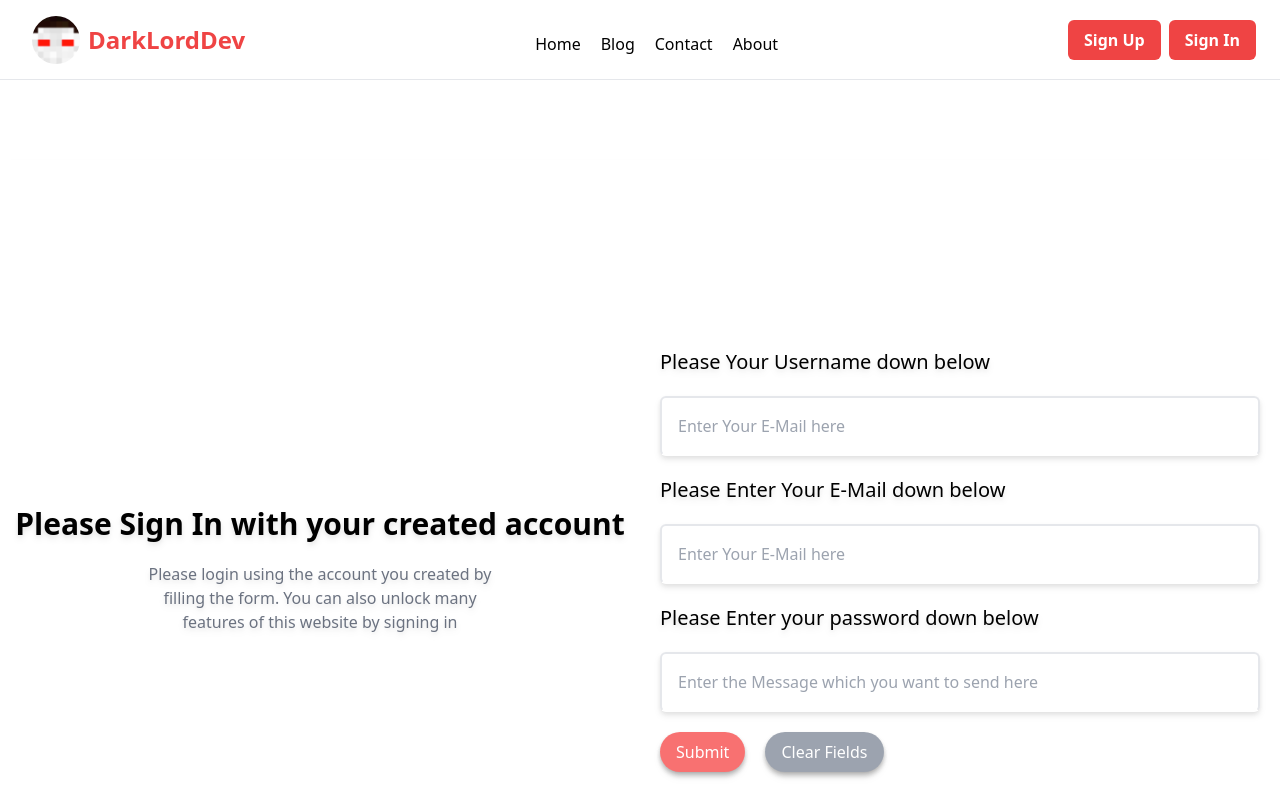
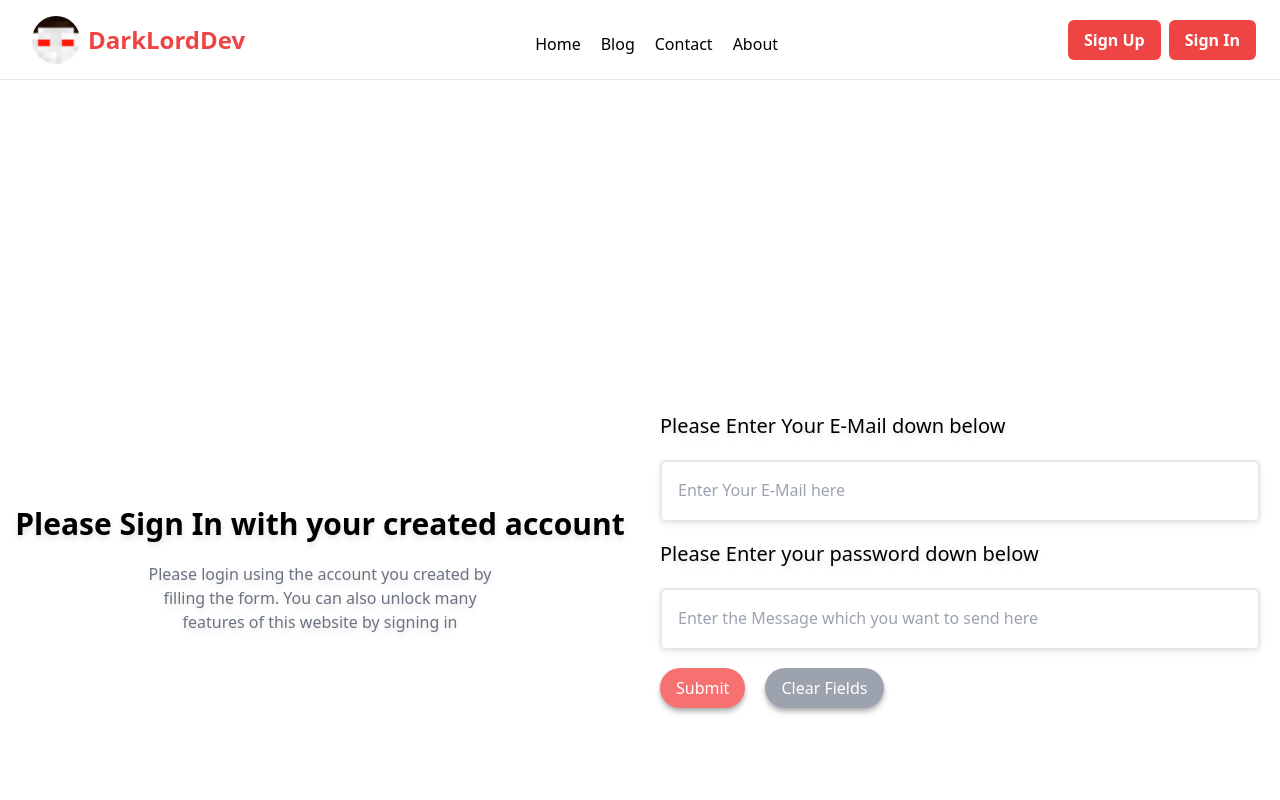
Before and after one commit to DarkLordDev/darklorddev, a Next.js app: page /signin in a window 1280 px wide. Shown: the top 800 px of the page. Built offline with nearby package versions, Linux system fonts and the light colour scheme.

Commit message:
Backend Integrates

```diff
--- a/pages/contact.js
+++ b/pages/contact.js
@@ -6,6 +6,21 @@ const Contact = () => {
 
 	const handleOnChange = (e) => {
 		setContactCreds({ ...contactCreds, [e.target.name]: e.target.value });
+	};
+
+	const handleOnSubmit = async (e) => {
+		e.preventDefault();
+		const res = await fetch(
+			"https://darklorddevbackendapi.herokuapp.com/contacts",
+			{
+				method: "POST",
+				headers: {
+					"Content-Type": "application/json",
+				},
+				body: JSON.stringify(contactCreds),
+			}
+		);
+		setContactCreds({ email: "", desc: "" });
 	};
 
 	return (
@@ -24,7 +39,7 @@ const Contact = () => {
 						opinions.
 					</p>
 				</div>
-				<form>
+				<form onSubmit={handleOnSubmit}>
 					<label htmlFor="email">Please Enter Your E-Mail down below</label>
 					<input
 						type="email"
--- a/pages/signin.js
+++ b/pages/signin.js
@@ -3,13 +3,31 @@ import { useState } from "react";
 
 const signin = () => {
 	const [signInCreds, setSignInCreds] = useState({
-		username: "",
-		email: "",
+		identifier: "",
 		password: "",
 	});
 
 	const handleOnChange = (e) => {
 		setSignInCreds({ ...signInCreds, [e.target.name]: e.target.value });
+	};
+
+	const handleOnSubmit = async (e) => {
+		e.preventDefault();
+		console.log(JSON.stringify(signInCreds));
+		const res = await fetch(
+			"https://darklorddevbackendapi.herokuapp.com/auth/local",
+			{
+				method: "POST",
+				headers: {
+					"Content-Type": "application/json",
+				},
+				body: JSON.stringify(signInCreds),
+			}
+		);
+		const json = await res.json();
+		if (json !== null || json !== undefined) {
+			localStorage.setItem("jwt", json.jwt);
+		}
 	};
 
 	return (
@@ -25,26 +43,18 @@ const signin = () => {
 						can also unlock many features of this website by signing in
 					</p>
 				</div>
-				<form>
-					<label htmlFor="username">Please Your Username down below</label>
-					<input
-						type="username"
-						name="username"
-						id="username"
-						placeholder="Enter Your E-Mail here"
-						onChange={handleOnChange}
-						value={signInCreds.username}
-						required
-					/>
-					<label htmlFor="email">Please Enter Your E-Mail down below</label>
+				<form onSubmit={handleOnSubmit}>
+					<label htmlFor="identifier">
+						Please Enter Your E-Mail down below
+					</label>
 					<input
 						type="email"
-						name="email"
-						id="email"
+						name="identifier"
+						id="identifier"
 						placeholder="Enter Your E-Mail here"
 						required
 						onChange={handleOnChange}
-						value={signInCreds.email}
+						value={signInCreds.identifier}
 					/>
 					<label htmlFor="password" className="signin-password-title text-xl">
 						Please Enter your password down below
@@ -66,7 +76,7 @@ const signin = () => {
 							onClick={() =>
 								setSignInCreds({
 									username: "",
-									email: "",
+									identifier: "",
 									password: "",
 								})
 							}
--- a/pages/signup.js
+++ b/pages/signup.js
@@ -10,7 +10,37 @@ const SignUpPage = () => {
 	});
 
 	const handleOnChange = (e) => {
-		setSignUpCreds({ ...setSignUpCreds, [e.target.name]: e.target.value });
+		setSignUpCreds({ ...signUpCreds, [e.target.name]: e.target.value });
+	};
+
+	const handleOnSubmit = async (e) => {
+		e.preventDefault();
+		const { password, confirmPassword, username } = signUpCreds;
+		if (password !== confirmPassword) {
+			return alert("Sorry passwords did not match");
+		}
+		if (username.trim().length <= 5) {
+			return alert("username must be more than 5 characters");
+		}
+		if (password >= 5) {
+			return alert("username must be more than 5 characters");
+		}
+		const res = await fetch(
+			"https://darklorddevbackendapi.herokuapp.com/auth/local/register",
+			{
+				method: "POST",
+				headers: {
+					"Content-Type": "application/json",
+				},
+				body: JSON.stringify(signUpCreds),
+			}
+		);
+		setSignUpCreds({
+			username: "",
+			email: "",
+			password: "",
+			confirmPassword: "",
+		});
 	};
 
 	return (
@@ -27,7 +57,7 @@ const SignUpPage = () => {
 						by signing up
 					</p>
 				</div>
-				<form>
+				<form onSubmit={handleOnSubmit}>
 					<label htmlFor="username">Please Enter A Username down below</label>
 					<input
 						type="username"
@@ -44,9 +74,9 @@ const SignUpPage = () => {
 						name="email"
 						id="email"
 						placeholder="Enter Your E-Mail here"
-						required
 						onChange={handleOnChange}
 						value={signUpCreds.email}
+						required
 					/>
 					<label htmlFor="password">
 						Please choose your password and enter it down below
@@ -54,9 +84,10 @@ const SignUpPage = () => {
 					<input
 						type="password"
 						name="password"
+						id="password"
 						value={signUpCreds.password}
 						onChange={handleOnChange}
-						placeholder="Enter the Message which you want to send here"
+						placeholder="Choose a password and enter it here"
 						required
 					/>
 					<label
@@ -66,11 +97,12 @@ const SignUpPage = () => {
 						Please rewrite your password down below
 					</label>
 					<input
-						type="text"
+						type="password"
 						name="confirmPassword"
+						id="confirmPassword"
 						value={signUpCreds.confirmPassword}
 						onChange={handleOnChange}
-						placeholder="Enter the Message which you want to send here"
+						placeholder="Rewrite the password"
 						className="p-4 rounded-md outline-none border-2 border-b-white transition-all focus:border-b-red-500"
 						required
 					/>
```
